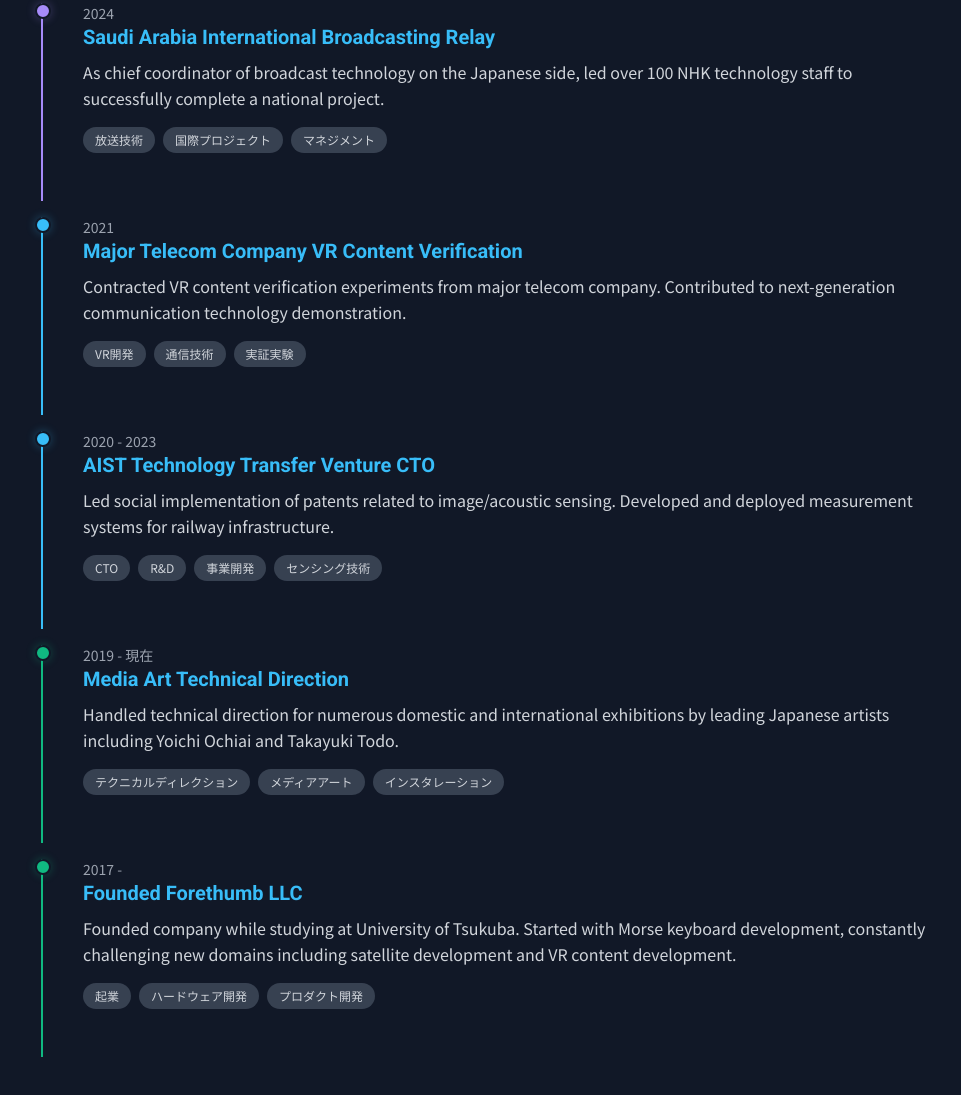
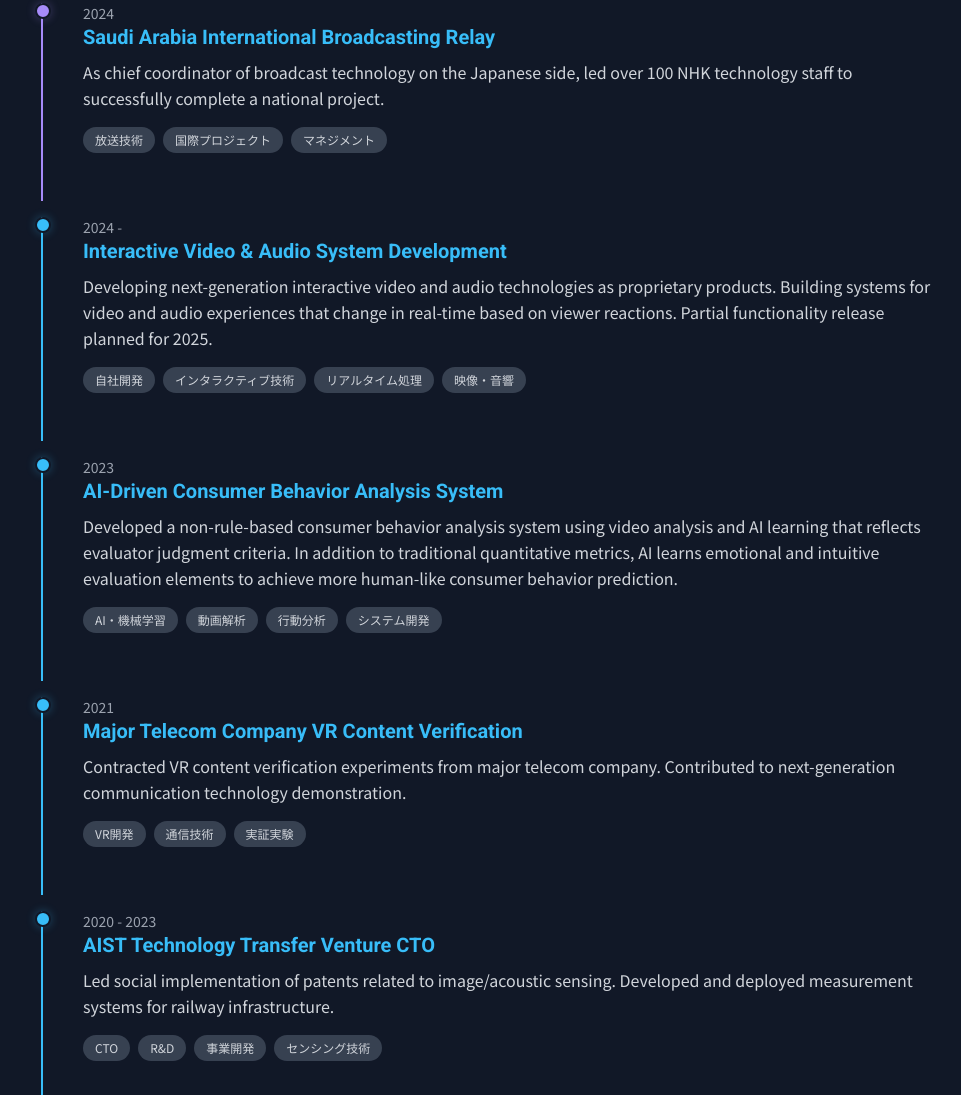
Before and after one commit to JE6HBC/Portfolio, a website: page index.html in a window 1280 px wide. Shown: the part 4159-5254 px from the top of the page, without its empty margins (151-1112 px from the left). Drawn offline with nearby package versions, Linux system fonts and the light colour scheme.

Commit message:
新しい実績の追加（2023年・2024年プロジェクト）

```diff
--- a/index.html
+++ b/index.html
@@ -269,6 +269,30 @@
                 </div>
                 <div class="timeline-item engineering-category">
                     <div class="timeline-dot"></div>
+                    <p class="text-sm text-gray-400">2024 -</p>
+                    <h3 class="text-xl font-bold text-sky-400"
+                        data-lang-ja="インタラクティブ映像・音響システム開発"
+                        data-lang-en="Interactive Video & Audio System Development">インタラクティブ映像・音響システム開発</h3>
+                    <p class="text-gray-300 mt-2 leading-relaxed"
+                       data-lang-ja="自社プロダクトとして、次世代のインタラクティブ映像・音響技術を開発中。視聴者の反応に応じてリアルタイムに変化する映像・音響体験システムの構築。2025年中に一部機能の公開を予定。"
+                       data-lang-en="Developing next-generation interactive video and audio technologies as proprietary products. Building systems for video and audio experiences that change in real-time based on viewer reactions. Partial functionality release planned for 2025.">
+                       自社プロダクトとして、次世代のインタラクティブ映像・音響技術を開発中。視聴者の反応に応じてリアルタイムに変化する映像・音響体験システムの構築。2025年中に一部機能の公開を予定。</p>
+                    <div class="mt-2"><span class="tag">自社開発</span><span class="tag">インタラクティブ技術</span><span class="tag">リアルタイム処理</span><span class="tag">映像・音響</span></div>
+                </div>
+                <div class="timeline-item engineering-category">
+                    <div class="timeline-dot"></div>
+                    <p class="text-sm text-gray-400">2023</p>
+                    <h3 class="text-xl font-bold text-sky-400"
+                        data-lang-ja="AI駆動消費者行動分析システム"
+                        data-lang-en="AI-Driven Consumer Behavior Analysis System">AI駆動消費者行動分析システム</h3>
+                    <p class="text-gray-300 mt-2 leading-relaxed"
+                       data-lang-ja="動画解析とAI学習により、評価者の判断基準を反映した非ルールベースの消費者行動分析システムを開発。従来の定量的指標に加え、感性的・直感的な評価要素をAIが学習し、より人間的な消費者行動の予測を実現。"
+                       data-lang-en="Developed a non-rule-based consumer behavior analysis system using video analysis and AI learning that reflects evaluator judgment criteria. In addition to traditional quantitative metrics, AI learns emotional and intuitive evaluation elements to achieve more human-like consumer behavior prediction.">
+                       動画解析とAI学習により、評価者の判断基準を反映した非ルールベースの消費者行動分析システムを開発。従来の定量的指標に加え、感性的・直感的な評価要素をAIが学習し、より人間的な消費者行動の予測を実現。</p>
+                    <div class="mt-2"><span class="tag">AI・機械学習</span><span class="tag">動画解析</span><span class="tag">行動分析</span><span class="tag">システム開発</span></div>
+                </div>
+                <div class="timeline-item engineering-category">
+                    <div class="timeline-dot"></div>
                     <p class="text-sm text-gray-400">2021</p>
                     <h3 class="text-xl font-bold text-sky-400"
                         data-lang-ja="大手通信会社VRコンテンツ検証実験"
--- a/js/language.js
+++ b/js/language.js
@@ -55,6 +55,10 @@
         'fendi-desc': '新たなジャンルの映像に進出中。',
         'saudi-title': 'サウジアラビア国際放送中継',
         'saudi-desc': '日本側放送技術チーフコーディネーターとして、NHKテクノロジースタッフ100名以上を率い、国家プロジェクトを成功に導く。',
+        'interactive-system-title': 'インタラクティブ映像・音響システム開発',
+        'interactive-system-desc': '自社プロダクトとして、次世代のインタラクティブ映像・音響技術を開発中。視聴者の反応に応じてリアルタイムに変化する映像・音響体験システムの構築。2025年中に一部機能の公開を予定。',
+        'ai-analysis-title': 'AI駆動消費者行動分析システム',
+        'ai-analysis-desc': '動画解析とAI学習により、評価者の判断基準を反映した非ルールベースの消費者行動分析システムを開発。従来の定量的指標に加え、感性的・直感的な評価要素をAIが学習し、より人間的な消費者行動の予測を実現。',
         'vr-title': '大手通信会社VRコンテンツ検証実験',
         'vr-desc': '大手通信会社からのVRコンテンツ検証実験を受託。次世代通信技術の実証に貢献。',
         'aist-title': '産総研技術移転ベンチャーCTO',
@@ -173,6 +177,10 @@
         'fendi-desc': 'Expanding into new genres of video production.',
         'saudi-title': 'Saudi Arabia International Broadcasting Relay',
         'saudi-desc': 'As chief coordinator of broadcast technology on the Japanese side, led over 100 NHK technology staff to successfully complete a national project.',
+        'interactive-system-title': 'Interactive Video & Audio System Development',
+        'interactive-system-desc': 'Developing next-generation interactive video and audio technologies as proprietary products. Building systems for video and audio experiences that change in real-time based on viewer reactions. Partial functionality release planned for 2025.',
+        'ai-analysis-title': 'AI-Driven Consumer Behavior Analysis System',
+        'ai-analysis-desc': 'Developed a non-rule-based consumer behavior analysis system using video analysis and AI learning that reflects evaluator judgment criteria. In addition to traditional quantitative metrics, AI learns emotional and intuitive evaluation elements to achieve more human-like consumer behavior prediction.',
         'vr-title': 'Major Telecom Company VR Content Verification',
         'vr-desc': 'Contracted VR content verification experiments from major telecom company. Contributed to next-generation communication technology demonstration.',
         'aist-title': 'AIST Technology Transfer Venture CTO',
```
